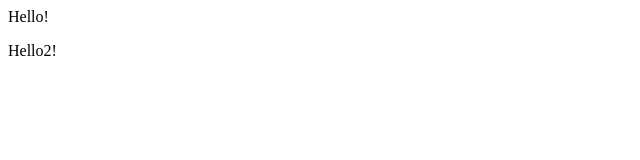
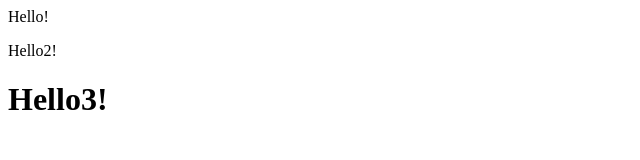
Before and after one commit to ipaulr/Git_Test, a plain HTML site: page index.html in a window 1280 px wide. Shown: the whole page, without its empty margins (0-640 px from the left). Drawn offline with Linux system fonts and the light colour scheme.

Commit message:
Add h1 tag

```diff
--- a/index.html
+++ b/index.html
@@ -1,2 +1,3 @@
 <p>Hello!</p>
 <p>Hello2!</p>
+<h1>Hello3!</h1>
```
